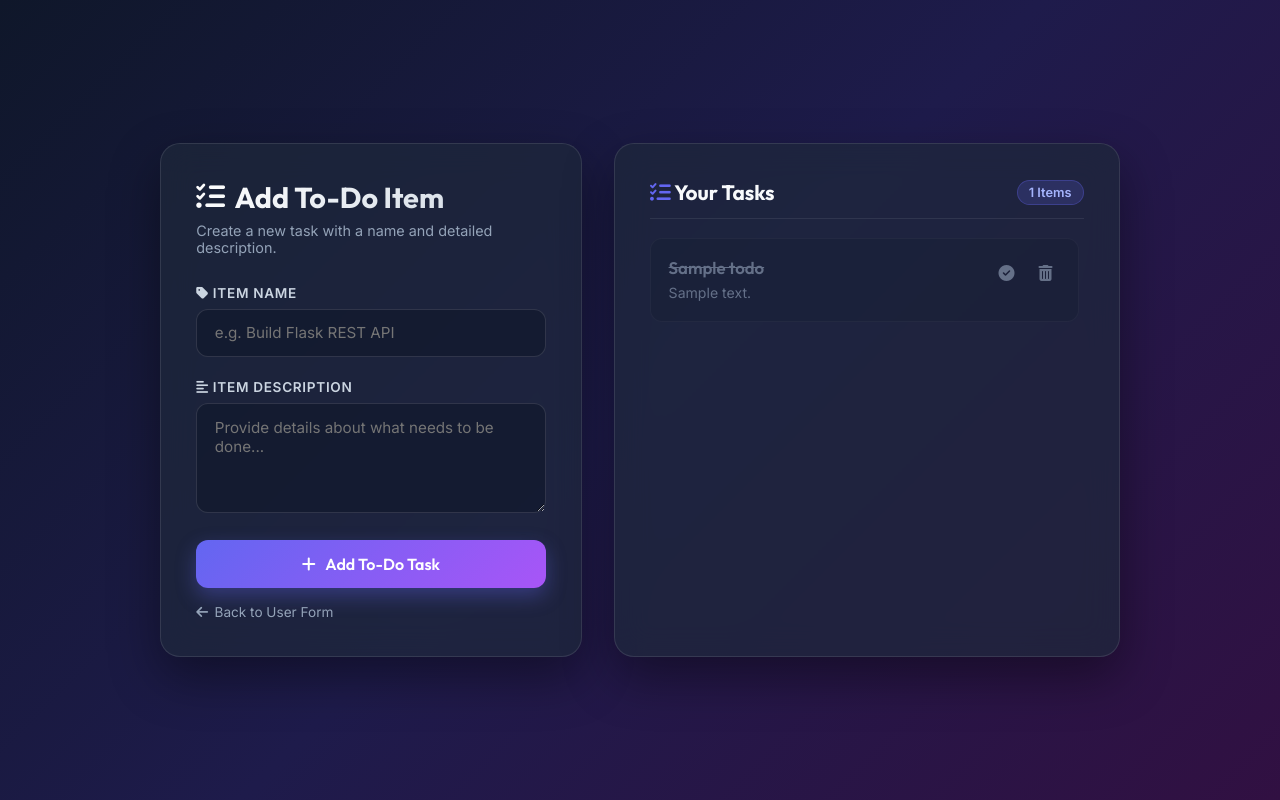
After one commit to dasavijit0075/Assignment-Tutedude, a Flask app: page /todo in a window 1280 px wide. The commit adds this page. Run offline with Flask 3, Linux system fonts and the light colour scheme; a database or web service that is not in the repository returns one stand-in record (values such as "Sample title").

Commit message:
Adding frontend in master_1.

```diff
--- a/Flask/app.py
+++ b/Flask/app.py
@@ -4,10 +4,19 @@ from pymongo import MongoClient
 app = Flask(__name__)
 
 MONGO_URI = "mongodb://localhost:27017/"
-client = MongoClient(MONGO_URI)
+try:
+    client = MongoClient(MONGO_URI, serverSelectionTimeoutMS=1000)
+    db = client["flask_db"]
+    collection = db["users"]
+    todos_collection = db["todos"]
+except Exception:
+    client = None
+    db = None
+    collection = None
+    todos_collection = None
 
-db = client["flask_db"]
-collection = db["users"]
+# In-memory storage fallback if MongoDB is offline
+in_memory_todos = []
 
 @app.route("/api", methods=["GET", "POST"])
 def form():
@@ -23,11 +32,12 @@ def form():
                 error = "All fields are required!"
                 return render_template("form.html", error=error)
 
-            collection.insert_one({
-                "name": name,
-                "email": email,
-                "skill": skill
-            })
+            if collection is not None:
+                collection.insert_one({
+                    "name": name,
+                    "email": email,
+                    "skill": skill
+                })
 
             return redirect(url_for("success"))
 
@@ -42,5 +52,69 @@ def success():
     return render_template("success.html")
 
 
+@app.route("/todo", methods=["GET", "POST"])
+def todo():
+    error = None
+    if request.method == "POST":
+        item_name = request.form.get("item_name")
+        item_description = request.form.get("item_description")
+
+        if not item_name or not item_description:
+            error = "Both Item Name and Item Description are required!"
+        else:
+            todo_item = {
+                "item_name": item_name,
+                "item_description": item_description,
+                "completed": False
+            }
+            try:
+                if todos_collection is not None:
+                    todos_collection.insert_one(todo_item)
+            except Exception:
+                pass
+            in_memory_todos.append(todo_item)
+            return redirect(url_for("todo"))
+
+    # Fetch tasks
+    todos = []
+    try:
+        if todos_collection is not None:
+            todos = list(todos_collection.find({}, {"_id": 0}))
+        if not todos:
+            todos = in_memory_todos
+    except Exception:
+        todos = in_memory_todos
+
+    return render_template("todo.html", todos=todos, error=error)
+
+
+@app.route("/todo/toggle/<int:index>", methods=["POST"])
+def toggle_todo(index):
+    try:
+        if 0 <= index < len(in_memory_todos):
+            in_memory_todos[index]["completed"] = not in_memory_todos[index]["completed"]
+            if todos_collection is not None:
+                item = in_memory_todos[index]
+                todos_collection.update_one(
+                    {"item_name": item["item_name"]},
+                    {"$set": {"completed": item["completed"]}}
+                )
+    except Exception:
+        pass
+    return redirect(url_for("todo"))
+
+
+@app.route("/todo/delete/<int:index>", methods=["POST"])
+def delete_todo(index):
+    try:
+        if 0 <= index < len(in_memory_todos):
+            item = in_memory_todos.pop(index)
+            if todos_collection is not None:
+                todos_collection.delete_one({"item_name": item["item_name"]})
+    except Exception:
+        pass
+    return redirect(url_for("todo"))
+
+
 if __name__ == "__main__":
     app.run(debug=True)
--- a/Flask/templates/success.html
+++ b/Flask/templates/success.html
@@ -1,10 +1,13 @@
 <!DOCTYPE html>
 <html>
+
 <head>
     <title>Success</title>
 </head>
+
 <body>
     <h2 style="color:green;">Data submitted successfully</h2>
-    <a href="/">Go Back</a>
+    <a href="/api">Go Back to User Form</a> | <a href="/todo">Go to To-Do Page</a>
 </body>
+
 </html>
--- /dev/null
+++ b/Flask/templates/todo.html
@@ -0,0 +1,421 @@
+<!DOCTYPE html>
+<html lang="en">
+
+<head>
+    <meta charset="UTF-8">
+    <meta name="viewport" content="width=device-width, initial-scale=1.0">
+    <title>To-Do List Manager</title>
+    <!-- Google Fonts -->
+    <link rel="preconnect" href="https://fonts.googleapis.com">
+    <link rel="preconnect" href="https://fonts.gstatic.com" crossorigin>
+    <link
+        href="https://fonts.googleapis.com/css2?family=Outfit:wght@400;500;600;700&family=Inter:wght@400;500;600&display=swap"
+        rel="stylesheet">
+    <!-- FontAwesome Icons -->
+    <link rel="stylesheet" href="https://cdnjs.cloudflare.com/ajax/libs/font-awesome/6.4.0/css/all.min.css">
+
+    <style>
+        :root {
+            --bg-gradient: linear-gradient(135deg, #0f172a 0%, #1e1b4b 50%, #311042 100%);
+            --card-bg: rgba(30, 41, 59, 0.7);
+            --card-border: rgba(255, 255, 255, 0.1);
+            --primary-accent: linear-gradient(135deg, #6366f1 0%, #a855f7 100%);
+            --primary-hover: linear-gradient(135deg, #4f46e5 0%, #9333ea 100%);
+            --text-main: #f8fafc;
+            --text-muted: #94a3b8;
+            --input-bg: rgba(15, 23, 42, 0.6);
+            --input-border: rgba(255, 255, 255, 0.12);
+            --input-focus: #818cf8;
+            --danger: #ef4444;
+            --success: #10b981;
+            --radius-lg: 20px;
+            --radius-md: 12px;
+        }
+
+        * {
+            box-sizing: border-box;
+            margin: 0;
+            padding: 0;
+        }
+
+        body {
+            font-family: 'Inter', sans-serif;
+            background: var(--bg-gradient);
+            color: var(--text-main);
+            min-height: 100vh;
+            display: flex;
+            justify-content: center;
+            align-items: center;
+            padding: 2rem 1rem;
+        }
+
+        .container {
+            width: 100%;
+            max-width: 960px;
+            display: grid;
+            grid-template-columns: 1fr 1.2fr;
+            gap: 2rem;
+        }
+
+        @media (max-width: 868px) {
+            .container {
+                grid-template-columns: 1fr;
+            }
+        }
+
+        .card {
+            background: var(--card-bg);
+            backdrop-filter: blur(16px);
+            -webkit-backdrop-filter: blur(16px);
+            border: 1px solid var(--card-border);
+            border-radius: var(--radius-lg);
+            padding: 2.2rem;
+            box-shadow: 0 20px 50px rgba(0, 0, 0, 0.4);
+            animation: fadeIn 0.5s ease-out;
+        }
+
+        @keyframes fadeIn {
+            from {
+                opacity: 0;
+                transform: translateY(15px);
+            }
+
+            to {
+                opacity: 1;
+                transform: translateY(0);
+            }
+        }
+
+        .header {
+            margin-bottom: 1.8rem;
+        }
+
+        .header h1 {
+            font-family: 'Outfit', sans-serif;
+            font-size: 1.8rem;
+            font-weight: 700;
+            background: linear-gradient(135deg, #ffffff 0%, #cbd5e1 100%);
+            -webkit-background-clip: text;
+            -webkit-text-fill-color: transparent;
+            display: flex;
+            align-items: center;
+            gap: 0.6rem;
+        }
+
+        .header p {
+            color: var(--text-muted);
+            font-size: 0.9rem;
+            margin-top: 0.4rem;
+        }
+
+        .form-group {
+            margin-bottom: 1.4rem;
+        }
+
+        .form-group label {
+            display: block;
+            font-size: 0.85rem;
+            font-weight: 600;
+            text-transform: uppercase;
+            letter-spacing: 0.05em;
+            color: #cbd5e1;
+            margin-bottom: 0.5rem;
+        }
+
+        .form-control {
+            width: 100%;
+            padding: 0.85rem 1.1rem;
+            background: var(--input-bg);
+            border: 1px solid var(--input-border);
+            border-radius: var(--radius-md);
+            color: var(--text-main);
+            font-family: inherit;
+            font-size: 0.95rem;
+            transition: all 0.25s ease;
+            outline: none;
+        }
+
+        .form-control:focus {
+            border-color: var(--input-focus);
+            box-shadow: 0 0 0 4px rgba(99, 102, 241, 0.2);
+            background: rgba(15, 23, 42, 0.8);
+        }
+
+        textarea.form-control {
+            resize: vertical;
+            min-height: 110px;
+        }
+
+        .btn-submit {
+            width: 100%;
+            padding: 0.9rem 1.5rem;
+            background: var(--primary-accent);
+            border: none;
+            border-radius: var(--radius-md);
+            color: #ffffff;
+            font-family: 'Outfit', sans-serif;
+            font-size: 1rem;
+            font-weight: 600;
+            cursor: pointer;
+            display: flex;
+            align-items: center;
+            justify-content: center;
+            gap: 0.6rem;
+            transition: all 0.3s ease;
+            box-shadow: 0 8px 20px rgba(99, 102, 241, 0.35);
+        }
+
+        .btn-submit:hover {
+            background: var(--primary-hover);
+            transform: translateY(-2px);
+            box-shadow: 0 12px 25px rgba(99, 102, 241, 0.5);
+        }
+
+        .btn-submit:active {
+            transform: translateY(0);
+        }
+
+        .error-banner {
+            background: rgba(239, 68, 68, 0.15);
+            border: 1px solid rgba(239, 68, 68, 0.3);
+            color: #fca5a5;
+            padding: 0.75rem 1rem;
+            border-radius: var(--radius-md);
+            font-size: 0.88rem;
+            margin-bottom: 1.2rem;
+            display: flex;
+            align-items: center;
+            gap: 0.5rem;
+        }
+
+        /* Task List Styling */
+        .task-list-header {
+            display: flex;
+            justify-content: space-between;
+            align-items: center;
+            margin-bottom: 1.2rem;
+            padding-bottom: 0.8rem;
+            border-bottom: 1px solid rgba(255, 255, 255, 0.08);
+        }
+
+        .badge-count {
+            background: rgba(99, 102, 241, 0.2);
+            color: #a5b4fc;
+            padding: 0.25rem 0.7rem;
+            border-radius: 20px;
+            font-size: 0.8rem;
+            font-weight: 600;
+            border: 1px solid rgba(99, 102, 241, 0.3);
+        }
+
+        .task-scroll {
+            max-height: 440px;
+            overflow-y: auto;
+            padding-right: 0.3rem;
+        }
+
+        .task-scroll::-webkit-scrollbar {
+            width: 6px;
+        }
+
+        .task-scroll::-webkit-scrollbar-thumb {
+            background: rgba(255, 255, 255, 0.15);
+            border-radius: 10px;
+        }
+
+        .task-item {
+            background: rgba(15, 23, 42, 0.5);
+            border: 1px solid rgba(255, 255, 255, 0.06);
+            border-radius: var(--radius-md);
+            padding: 1.1rem;
+            margin-bottom: 0.9rem;
+            transition: all 0.25s ease;
+            display: flex;
+            align-items: flex-start;
+            gap: 0.9rem;
+            position: relative;
+        }
+
+        .task-item:hover {
+            border-color: rgba(99, 102, 241, 0.3);
+            background: rgba(15, 23, 42, 0.75);
+            transform: translateX(3px);
+        }
+
+        .task-item.completed {
+            opacity: 0.6;
+            background: rgba(15, 23, 42, 0.3);
+        }
+
+        .task-item.completed .task-name {
+            text-decoration: line-through;
+            color: var(--text-muted);
+        }
+
+        .task-content {
+            flex: 1;
+        }
+
+        .task-name {
+            font-family: 'Outfit', sans-serif;
+            font-weight: 600;
+            font-size: 1.05rem;
+            color: #f1f5f9;
+            margin-bottom: 0.3rem;
+        }
+
+        .task-desc {
+            font-size: 0.88rem;
+            color: #94a3b8;
+            line-height: 1.45;
+            white-space: pre-wrap;
+        }
+
+        .task-actions {
+            display: flex;
+            gap: 0.5rem;
+            margin-top: 0.2rem;
+        }
+
+        .btn-action {
+            background: transparent;
+            border: none;
+            color: var(--text-muted);
+            cursor: pointer;
+            font-size: 1rem;
+            padding: 0.3rem 0.5rem;
+            border-radius: 6px;
+            transition: all 0.2s ease;
+        }
+
+        .btn-action.toggle:hover {
+            color: var(--success);
+            background: rgba(16, 185, 129, 0.15);
+        }
+
+        .btn-action.delete:hover {
+            color: var(--danger);
+            background: rgba(239, 68, 68, 0.15);
+        }
+
+        .empty-state {
+            text-align: center;
+            padding: 3rem 1rem;
+            color: var(--text-muted);
+        }
+
+        .empty-state i {
+            font-size: 3rem;
+            margin-bottom: 1rem;
+            opacity: 0.4;
+            color: #818cf8;
+        }
+
+        .empty-state p {
+            font-size: 0.95rem;
+        }
+
+        .nav-link {
+            display: inline-flex;
+            align-items: center;
+            gap: 0.4rem;
+            color: var(--text-muted);
+            font-size: 0.85rem;
+            text-decoration: none;
+            margin-top: 1rem;
+            transition: color 0.2s ease;
+        }
+
+        .nav-link:hover {
+            color: #818cf8;
+        }
+    </style>
+</head>
+
+<body>
+
+    <div class="container">
+        <!-- Form Section -->
+        <div class="card">
+            <div class="header">
+                <h1><i class="fa-solid fa-list-check" style="color: #a855f7;"></i> Add To-Do Item</h1>
+                <p>Create a new task with a name and detailed description.</p>
+            </div>
+
+            {% if error %}
+            <div class="error-banner">
+                <i class="fa-solid fa-circle-exclamation"></i>
+                <span>{{ error }}</span>
+            </div>
+            {% endif %}
+
+            <form action="/todo" method="POST">
+                <div class="form-group">
+                    <label for="item_name"><i class="fa-solid fa-tag"></i> Item Name</label>
+                    <input type="text" id="item_name" name="item_name" class="form-control"
+                        placeholder="e.g. Build Flask REST API" required autocomplete="off">
+                </div>
+
+                <div class="form-group">
+                    <label for="item_description"><i class="fa-solid fa-align-left"></i> Item Description</label>
+                    <textarea id="item_description" name="item_description" class="form-control"
+                        placeholder="Provide details about what needs to be done..." required></textarea>
+                </div>
+
+                <button type="submit" class="btn-submit">
+                    <i class="fa-solid fa-plus"></i> Add To-Do Task
+                </button>
+            </form>
+
+            <a href="/api" class="nav-link">
+                <i class="fa-solid fa-arrow-left"></i> Back to User Form
+            </a>
+        </div>
+
+        <!-- Task Display Section -->
+        <div class="card">
+            <div class="task-list-header">
+                <h2 style="font-family: 'Outfit'; font-size: 1.3rem;"><i class="fa-solid fa-tasks"
+                        style="color: #6366f1;"></i> Your Tasks</h2>
+                <span class="badge-count">{{ todos|length }} Items</span>
+            </div>
+
+            <div class="task-scroll">
+                {% if todos %}
+                {% for todo in todos %}
+                <div class="task-item {% if todo.completed %}completed{% endif %}">
+                    <div class="task-content">
+                        <div class="task-name">{{ todo.item_name }}</div>
+                        <div class="task-desc">{{ todo.item_description }}</div>
+                    </div>
+
+                    <div class="task-actions">
+                        <form action="/todo/toggle/{{ loop.index0 }}" method="POST" style="display:inline;">
+                            <button type="submit" class="btn-action toggle" title="Toggle Complete">
+                                <i
+                                    class="fa-solid {% if todo.completed %}fa-circle-check{% else %}fa-circle{% endif %}"></i>
+                            </button>
+                        </form>
+                        <form action="/todo/delete/{{ loop.index0 }}" method="POST" style="display:inline;">
+                            <button type="submit" class="btn-action delete" title="Delete Task">
+                                <i class="fa-solid fa-trash-can"></i>
+                            </button>
+                        </form>
+                    </div>
+                </div>
+                {% endfor %}
+                {% else %}
+                <div class="empty-state">
+                    <i class="fa-solid fa-clipboard-list"></i>
+                    <p>No tasks added yet!</p>
+                    <span style="font-size:0.8rem; color: #64748b;">Fill out the form on the left to create your first
+                        task.</span>
+                </div>
+                {% endif %}
+            </div>
+        </div>
+    </div>
+
+</body>
+
+</html>
```
Also changed, not shown: Flask/templates/form.html (+6 -1 lines).
